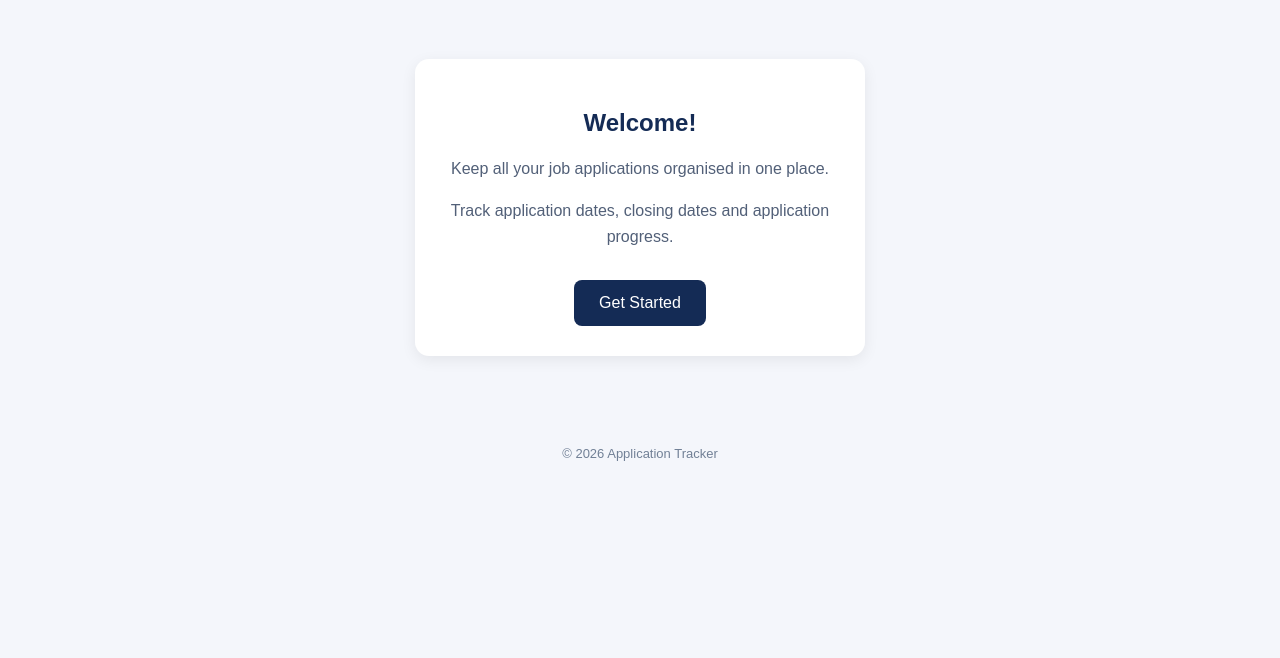
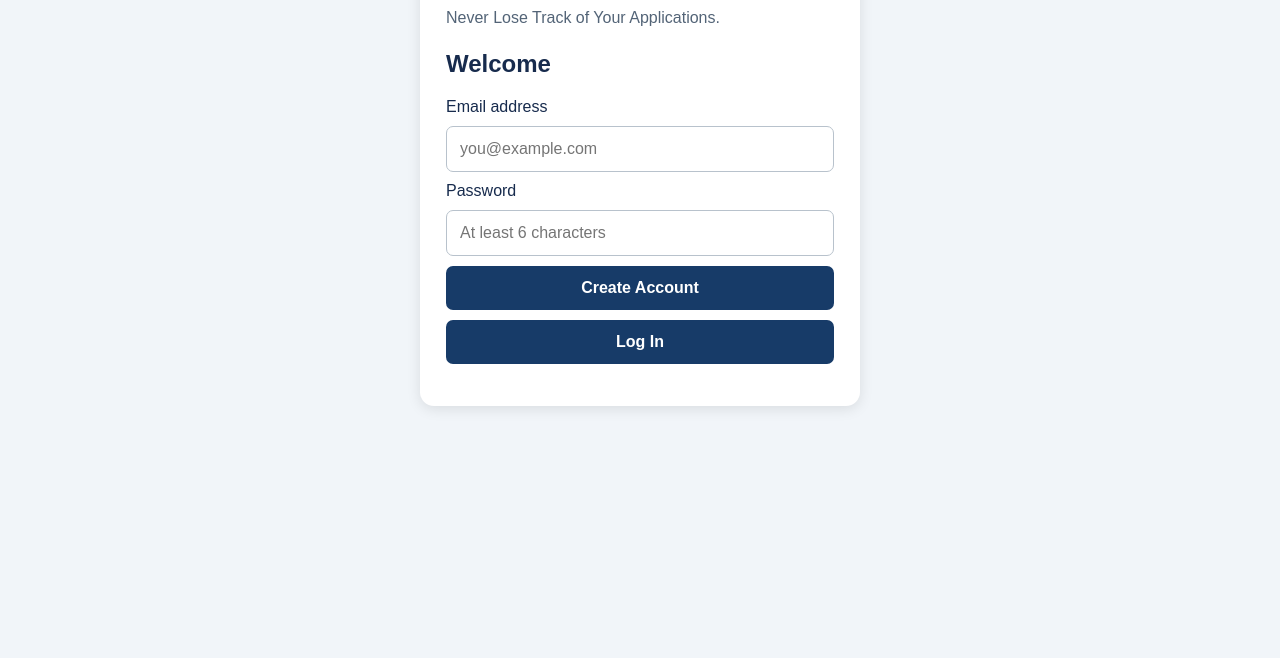
Before and after one commit to lead29450-eng/APPLICATION-TRACKER, a plain HTML site: page index.html in a window 1280 px wide. Shown: the part 142-800 px from the top of the page. Drawn offline with nearby package versions, Linux system fonts and the light colour scheme.

Commit message:
Refactor index.html to include authentication features

```diff
--- a/index.html
+++ b/index.html
@@ -1,108 +1,178 @@
 <!DOCTYPE html>
 <html lang="en">
 <head>
-<meta charset="UTF-8">
-<meta name="viewport" content="width=device-width, initial-scale=1.0">
-<title>Application Tracker</title>
+  <meta charset="UTF-8">
+  <meta name="viewport" content="width=device-width, initial-scale=1.0">
+  <title>Application Tracker</title>
+  <script src="https://cdn.jsdelivr.net/npm/@supabase/supabase-js@2"></script>
+  <style>
+    * { box-sizing: border-box; }
+    body {
+      font-family: Arial, sans-serif;
+      background: #f1f5f9;
+      margin: 0;
+      padding: 24px 16px;
+      color: #172b4d;
+    }
+    .container {
+      max-width: 440px;
+      margin: 40px auto;
+      background: #fff;
+      padding: 26px;
+      border-radius: 14px;
+      box-shadow: 0 3px 14px rgba(0,0,0,.10);
+    }
+    h1 { color: #173b68; margin-top: 0; }
+    input, button {
+      display: block;
+      width: 100%;
+      padding: 13px;
+      margin: 10px 0;
+      border-radius: 7px;
+      font-size: 16px;
+    }
+    input { border: 1px solid #b8c2cc; }
+    button {
+      background: #173b68;
+      color: #fff;
+      border: 0;
+      font-weight: bold;
+      cursor: pointer;
+    }
+    button:disabled { opacity: .6; }
+    #message { color: #a12622; overflow-wrap: anywhere; }
+    #dashboard { display: none; }
+    .hint { color: #536477; line-height: 1.5; }
+  </style>
+</head>
+<body>
+  <main class="container">
+    <h1>Application Tracker</h1>
+    <p class="hint">Never Lose Track of Your Applications.</p>
 
-<style>
-* {
-    box-sizing: border-box;
-}
+    <section id="auth">
+      <h2>Welcome</h2>
+      <label for="email">Email address</label>
+      <input type="email" id="email" autocomplete="email" placeholder="you@example.com">
+      <label for="password">Password</label>
+      <input type="password" id="password" autocomplete="current-password" placeholder="At least 6 characters">
+      <button id="signupButton" type="button" onclick="signUp()">Create Account</button>
+      <button id="loginButton" type="button" onclick="logIn()">Log In</button>
+      <p id="message" role="status" aria-live="polite"></p>
+    </section>
 
-body {
-    margin: 0;
-    font-family: Arial, sans-serif;
-    background: #f4f6fb;
-    color: #172554;
-}
+    <section id="dashboard">
+      <h2>You're logged in!</h2>
+      <p>Your Application Tracker account is connected.</p>
+      <p class="hint">Next, we'll add the feature to save and manage job applications.</p>
+      <button type="button" onclick="logOut()">Log Out</button>
+    </section>
+  </main>
 
-header {
-    background: #142b55;
-    color: white;
-    padding: 22px;
-    text-align: center;
-}
+  <script>
+    // Replace BOTH placeholders below with your Supabase Project URL
+    // and Supabase Publishable key. Never use a Secret/Service Role key here.
+    const SUPABASE_URL = "https://immcicsxrfpgfbtkwacc.supabase.co/rest/v1/";
+    const SUPABASE_PUBLISHABLE_KEY = "sb_publishable_lgh1qa3QVGF4k9MTFL8gYA_ob_Gx182";
 
-header h1 {
-    margin: 0;
-    font-size: 25px;
-}
+    let supabaseClient = null;
+    const message = document.getElementById("message");
+    const authSection = document.getElementById("auth");
+    const dashboardSection = document.getElementById("dashboard");
 
-main {
-    max-width: 500px;
-    margin: 45px auto;
-    padding: 25px;
-    text-align: center;
-}
+    function showDashboard() {
+      authSection.style.display = "none";
+      dashboardSection.style.display = "block";
+    }
 
-.card {
-    background: white;
-    padding: 30px 20px;
-    border-radius: 14px;
-    box-shadow: 0 4px 15px #00000012;
-}
+    function showLogin() {
+      authSection.style.display = "block";
+      dashboardSection.style.display = "none";
+    }
 
-h2 {
-    color: #142b55;
-}
+    function setBusy(busy) {
+      document.getElementById("signupButton").disabled = busy;
+      document.getElementById("loginButton").disabled = busy;
+    }
 
-p {
-    line-height: 1.6;
-    color: #526078;
-}
+    async function signUp() {
+      message.textContent = "";
+      const email = document.getElementById("email").value.trim();
+      const password = document.getElementById("password").value;
 
-button {
-    background: #142b55;
-    color: white;
-    border: none;
-    padding: 14px 25px;
-    border-radius: 8px;
-    font-size: 16px;
-    margin-top: 15px;
-}
+      if (!email || !password) {
+        message.textContent = "Please enter your email address and password.";
+        return;
+      }
+      if (password.length < 6) {
+        message.textContent = "Your password must be at least 6 characters.";
+        return;
+      }
 
-footer {
-    text-align: center;
-    padding: 20px;
-    color: #718096;
-    font-size: 13px;
-}
-</style>
-</head>
+      setBusy(true);
+      const { data, error } = await supabaseClient.auth.signUp({ email, password });
+      setBusy(false);
 
-<body>
+      if (error) {
+        message.textContent = error.message;
+      } else if (data.session) {
+        showDashboard();
+      } else {
+        message.textContent = "Account created. Check your email for a confirmation link, then log in.";
+      }
+    }
 
-<header>
-    <h1>Application Tracker</h1>
-    <p style="color:white;">
-        Never Lose Track of Your Applications.
-    </p>
-</header>
+    async function logIn() {
+      message.textContent = "";
+      const email = document.getElementById("email").value.trim();
+      const password = document.getElementById("password").value;
 
-<main>
-    <div class="card">
-        <h2>Welcome!</h2>
+      if (!email || !password) {
+        message.textContent = "Please enter your email address and password.";
+        return;
+      }
 
-        <p>
-            Keep all your job applications organised
-            in one place.
-        </p>
+      setBusy(true);
+      const { error } = await supabaseClient.auth.signInWithPassword({ email, password });
+      setBusy(false);
 
-        <p>
-            Track application dates, closing dates
-            and application progress.
-        </p>
+      if (error) {
+        message.textContent = error.message;
+      } else {
+        showDashboard();
+      }
+    }
 
-        <button onclick="alert('Registration coming soon!')">
-            Get Started
-        </button>
-    </div>
-</main>
+    async function logOut() {
+      const { error } = await supabaseClient.auth.signOut();
+      if (error) {
+        message.textContent = error.message;
+      } else {
+        message.textContent = "You have logged out.";
+        showLogin();
+      }
+    }
 
-<footer>
-    © 2026 Application Tracker
-</footer>
+    if (
+      SUPABASE_URL.includes("PASTE_YOUR") ||
+      SUPABASE_PUBLISHABLE_KEY.includes("PASTE_YOUR")
+    ) {
+      message.textContent = "Setup needed: add your Supabase Project URL and Publishable key in this file.";
+    } else {
+      supabaseClient = window.supabase.createClient(
+        SUPABASE_URL,
+        SUPABASE_PUBLISHABLE_KEY
+      );
 
+      supabaseClient.auth.getSession().then(({ data, error }) => {
+        if (error) {
+          message.textContent = error.message;
+        } else if (data.session) {
+          showDashboard();
+        }
+      });
+
+    }
+  </script>
 </body>
 </html>
```
